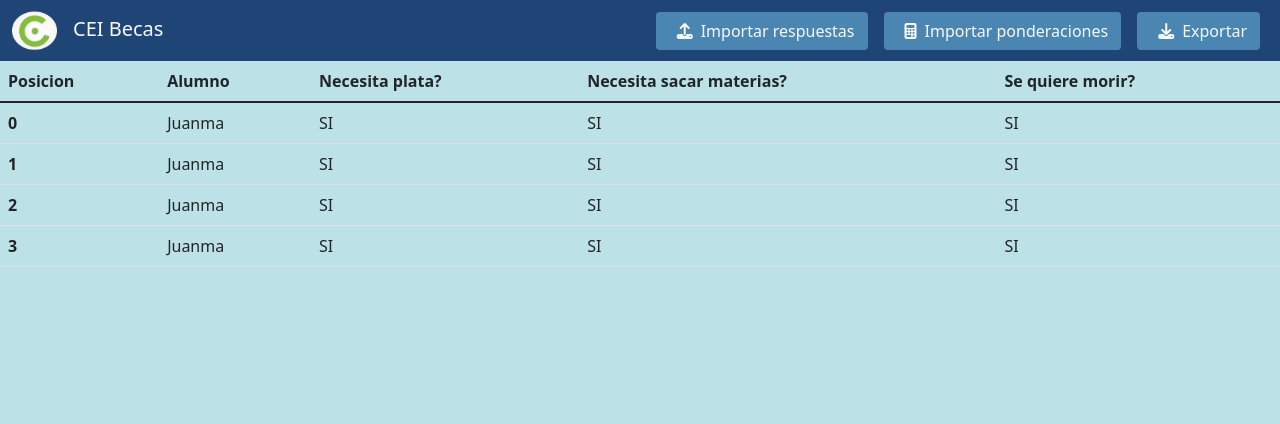
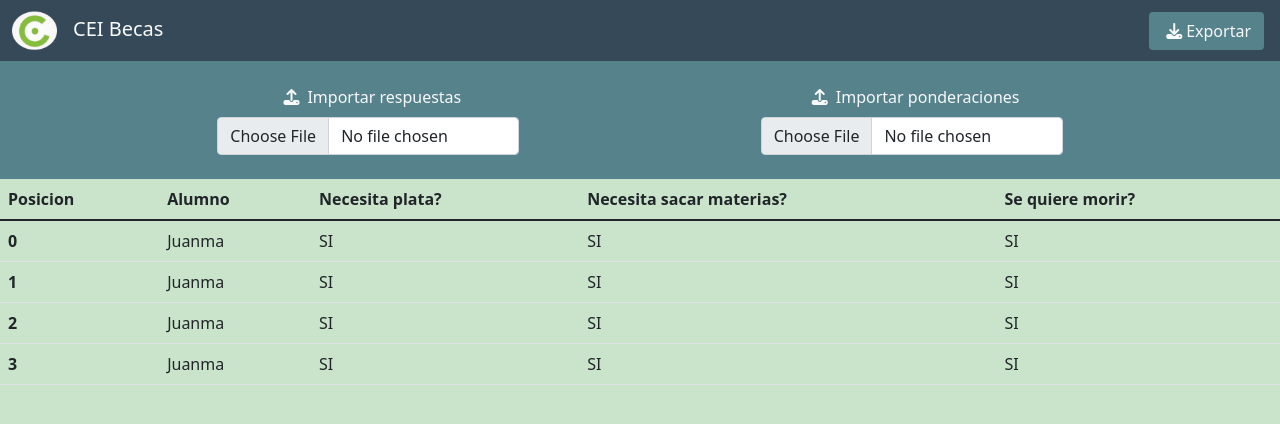
Before and after one commit to Juanma1223/CEI-Calculo-becas, a plain HTML site: page index.html in a window 1280 px wide. Drawn offline with Linux system fonts and the light colour scheme.

Commit message:
first approach to csv processing

```diff
--- a/Scripts/vue.js
+++ b/Scripts/vue.js
@@ -1,23 +1,58 @@
 Vue.createApp({
     data() {
         return {
-            columns: ['Posicion','Alumno', 'Necesita plata?', 'Necesita sacar materias?', 'Se quiere morir?'],
+            columns: ['Posicion', 'Alumno', 'Necesita plata?', 'Necesita sacar materias?', 'Se quiere morir?'],
             rows: [['Juanma', 'SI', 'SI', 'SI'], ['Juanma', 'SI', 'SI', 'SI'], ['Juanma', 'SI', 'SI', 'SI'], ['Juanma', 'SI', 'SI', 'SI']]
         }
     },
+    computed: {
+
+    },
     methods: {
-        getTable() {
+        getInfo(table) {
             // Aca se decodifica el archivo con la info de los alumnos
+            this.columns = table;
+            this.rows = table;
+            console.log(table);
         },
-        getWitghts(){
+        upload() {
+            console.log("Entró")
+            var fileUpload = document.getElementById("fileRespuestas");
+            console.log(fileUpload.value)
+            console.log("Empezó")
+            var table = { values: [] };
+            var reader = new FileReader();
+            reader.onload = function (e) {
+                var rows = e.target.result.split("\n");
+                for (var i = 0; i < rows.length; i++) {
+                    var cells = rows[i].split(",");
+                    if (cells.length > 1) {
+                        // Insertamos una fila vacía
+                        var row = [];
+                        for (var j = 0; j < cells.length; j++) {
+                            row.push(cells[j]);
+                        }
+                        table.values.push(row)
+                    }
+                }
+            }
+            reader.readAsText(fileUpload.files[0]);
+
+            //this.columns = table.values.targe;
+            this.rows = table.values;
+            this.rows = this.rows;
+            console.log(this.rows);
+
+        },
+        getWitghts() {
             // Aca se decodifica el archivo con los pesos de la formula
         },
-        calculate(){
+        calculate() {
             // Aca se calculan las posiciones de los alumnos y settea las variables globales
             // columns con los nombres de las columnas del archivo
             // y rows con las filas ordenadas del mejor candidato al peor
         },
-        exportTable(){
+        exportTable() {
             // Aca se exporta el archivo actual
         }
     }
--- a/index.html
+++ b/index.html
@@ -11,11 +11,11 @@
 
 </head>
 
-<body style="background-color: #bce1e6;">
+<body style="background-color: #C9E4CA;">
 
     <div id="app">
-        <div style="background-color: #bce1e6;">
-            <nav class="navbar navbar-expand-lg navbar-light" style="background-color: #1f4476;">
+        <div style="background-color: #C9E4CA;">
+            <nav class="navbar navbar-expand-lg navbar-light" style="background-color: #364958;">
                 <div class="container-fluid text-center">
                     <div>
                         <a class="navbar-brand mb-1" href="#">
@@ -29,31 +29,23 @@
                         </button>
                     </div>
                     <div class="">
-                        <button type="button" class="btn text-light mx-2" style="background-color: #4b86b3;"><i
-                                class="fa-solid fa-upload px-2 text-light"></i>Importar respuestas</button>
-                        <button type="button" class="btn text-light mx-2" style="background-color: #4b86b3;"><i
-                                class="fa-solid fa-calculator px-2"></i>Importar ponderaciones</button>
-                        <button type="button" class="btn text-light mx-2" style="background-color: #4b86b3;"><i
-                                class="fa-solid fa-download px-2"></i>Exportar</button>
+                        <button type="button" class="btn text-light mx-1" style="background-color: #55828B;"><i
+                                class="fa-solid fa-download px-1"></i>Exportar</button>
                     </div>
-                    <!-- <div class="collapse navbar-collapse" id="navbarNavDropdown">
-                        <ul class="navbar-nav">
-                            <li class="nav-item">
-                                <a class="nav-link mx-2 text-light" aria-current="page" href="#">Económicas</a>
-                            </li>
-                            <li class="nav-item">
-                                <a class="nav-link mx-2 text-light" href="#">Buffet</a>
-                            </li>
-                            <li class="nav-item mx-2">
-                                <a class="nav-link text-light" href="#">Transporte</a>
-                            </li>
-                            <li class="nav-item">
-                                <a class="nav-link mx-2 text-light" href="#">Lockers</a>
-                            </li>
-                        </ul>
-                    </div> -->
                 </div>
             </nav>
+            <div class="row text-center py-4 justify-content-evenly" style="background-color: #55828B;">
+                <div class="col-3">
+                    <label for="fileRespuestas" class="form-label text-light"><i
+                            class="fa-solid fa-upload px-2 text-light"></i>Importar respuestas</label>
+                    <input class="form-control" type="file" id="fileRespuestas" @change="upload">
+                </div>
+                <div class="col-3">
+                    <label for="formFile" class="form-label text-light"><i
+                            class="fa-solid fa-upload px-2 text-light"></i>Importar ponderaciones</label>
+                    <input class="form-control" type="file" id="formFile">
+                </div>
+            </div>
 
             <div>
                 <table class="table">
```
